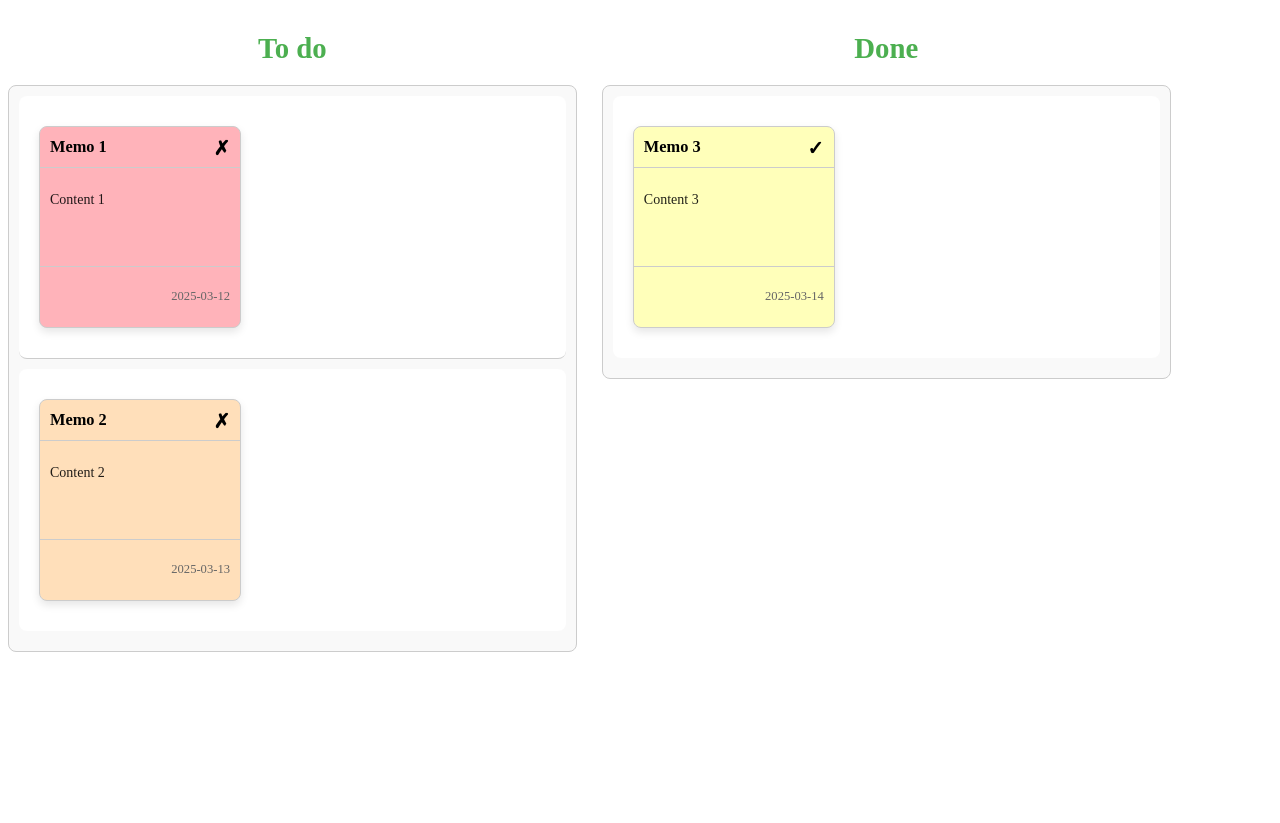
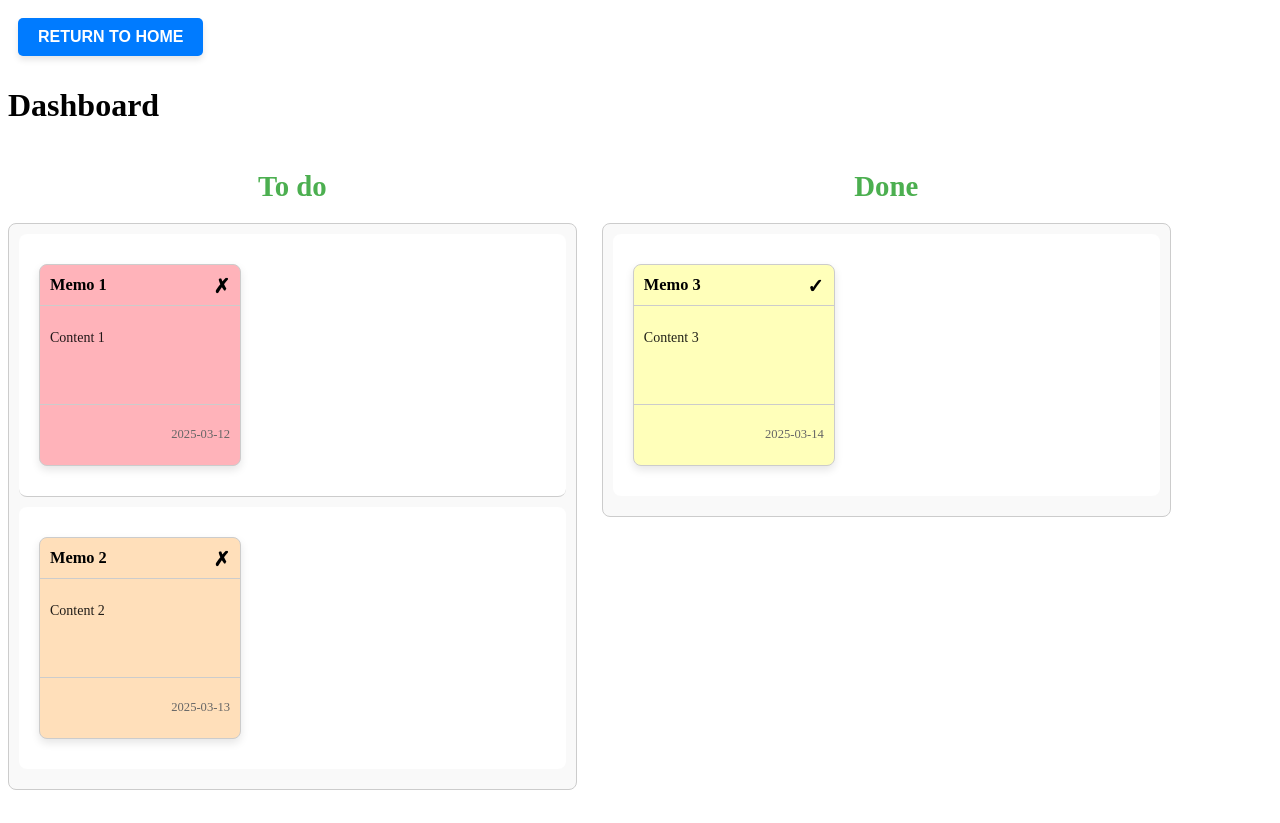
Before and after one commit to oussamaRhBL/copilotFun, an Angular app: page /dashboard in a window 1280 px wide. Before the commit the page ends 800 px from the top, so only its background shows below. Built offline with nearby package versions, Linux system fonts and the light colour scheme.

Commit message:
add return button and empty msg

```diff
--- a/src/app/components/dashboard/dashboard.component.css
+++ b/src/app/components/dashboard/dashboard.component.css
@@ -58,3 +58,28 @@
 .example-box:last-child {
   border: none;
 }
+.return-button {
+  margin: 10px;
+  padding: 10px 20px;
+  background-color: #007bff;
+  color: white;
+  border: none;
+  border-radius: 5px;
+  cursor: pointer;
+  font-size: 16px;
+  font-weight: bold;
+  text-transform: uppercase;
+  box-shadow: 0 4px 6px rgba(0, 0, 0, 0.1);
+  transition: background-color 0.3s ease, box-shadow 0.3s ease;
+}
+
+.return-button:hover {
+  background-color: #0056b3;
+  box-shadow: 0 6px 8px rgba(0, 0, 0, 0.15);
+}
+.empty-list-message {
+  text-align: center;
+  color: #999;
+  font-size: 1.2em;
+  padding: 20px;
+}
--- a/src/app/components/dashboard/dashboard.component.html
+++ b/src/app/components/dashboard/dashboard.component.html
@@ -1,3 +1,6 @@
+<button (click)="goHome()" class="return-button">Return to Home</button>
+
+<h1>Dashboard</h1>
 <div cdkDropListGroup>
   <div class="example-container">
     <h2>To do</h2>
@@ -7,6 +10,7 @@
       [cdkDropListData]="todoMemos"
       class="example-list"
       (cdkDropListDropped)="drop($event)">
+      <div *ngIf="todoMemos.length === 0" class="empty-list-message">Drag your memo here</div>
       <div *ngFor="let item of todoMemos;trackBy: trackByFn" class="example-box" cdkDrag>
         <app-memo [memo]="item"></app-memo>
       </div>
@@ -21,8 +25,10 @@
       [cdkDropListData]="doneMemos"
       class="example-list"
       (cdkDropListDropped)="drop($event)">
+      <div *ngIf="doneMemos.length === 0" class="empty-list-message">Drag your memo here</div>
       <div *ngFor="let item of doneMemos;trackBy: trackByFn" class="example-box" cdkDrag>
         <app-memo [memo]="item"></app-memo>
     </div>
+
   </div>
 </div>
--- a/src/app/components/dashboard/dashboard.component.ts
+++ b/src/app/components/dashboard/dashboard.component.ts
@@ -8,17 +8,18 @@ import {
   transferArrayItem
 } from '@angular/cdk/drag-drop';
 import {MemoComponent, MemoModel} from '../memo/memo.component';
-import {NgForOf} from '@angular/common';
+import {NgForOf, NgIf} from '@angular/common';
+import {Router} from '@angular/router';
 
 @Component({
   selector: 'app-dashboard',
   standalone: true,
-  imports: [MemoComponent, CdkDrag, NgForOf, CdkDropList, CdkDropListGroup],
+  imports: [MemoComponent, CdkDrag, NgForOf, CdkDropList, CdkDropListGroup, NgIf],
   templateUrl: './dashboard.component.html',
   styleUrl: './dashboard.component.css'
 })
 export class DashboardComponent {
-
+  constructor(private router: Router) {}
   todoMemos: MemoModel[]= [
       { title: 'Memo 1', content: 'Content 1', date: '2025-03-12',color:'#ffb3ba',state:'todo' },
       { title: 'Memo 2', content: 'Content 2', date: '2025-03-13' ,color:'#ffdfba',state:'todo'}
@@ -46,4 +47,7 @@ export class DashboardComponent {
     }
   }
 
+  goHome() {
+    this.router.navigate(['/home']);
+  }
 }
```
